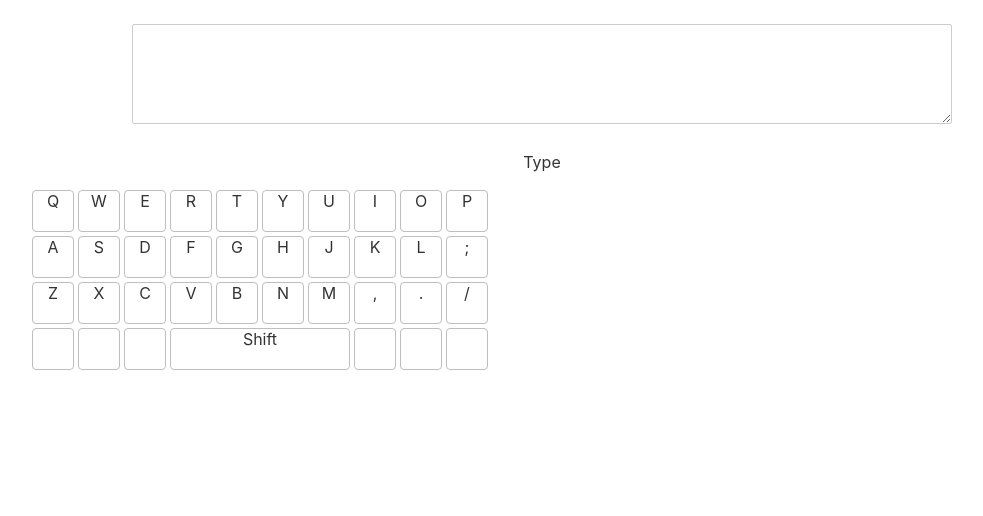
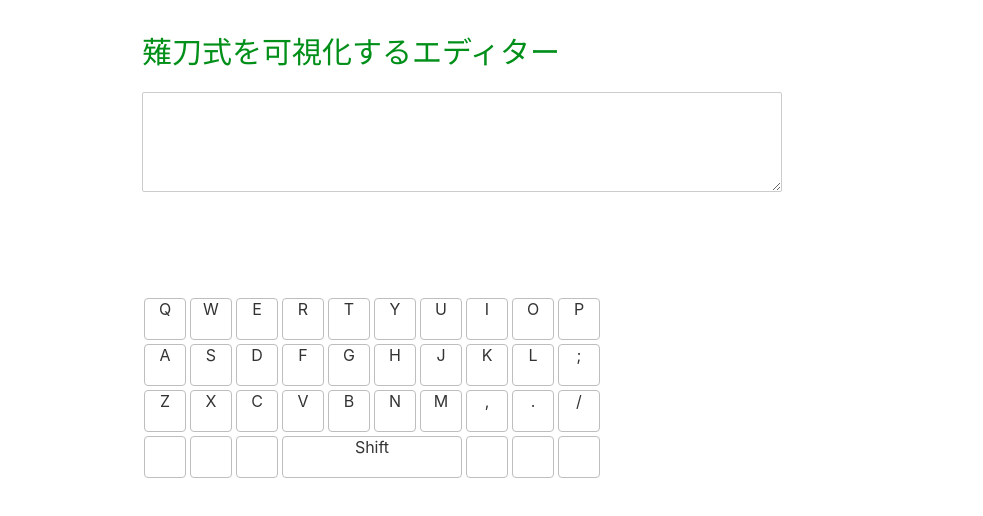
Before and after one commit to eswai/naginata_editor, a Svelte app: page / in a window 1280 px wide. Shown: the top 516 px of the page, without its empty margins (98-1081 px from the left). Built offline with nearby package versions, Linux system fonts and the light colour scheme.

Commit message:
layout, naginata table

```diff
--- a/src/App.svelte
+++ b/src/App.svelte
@@ -33,6 +33,7 @@
 		".": {"legend": ".", "css": "keyoff", "keycode": 190},
 		"/": {"legend": "/", "css": "keyoff", "keycode": 191},
 		"shift": {"legend": "Shift", "css": "keyoff", "keycode": 16},
+		"-": {"legend": "-", "css": "keyoff", "keycode": 173},
 	};
 
 	const naginata = {
@@ -47,7 +48,6 @@
 		"ki"    : ["w"              ], // き
 		"ku"    : ["h"              ], // く
 		"ke"    : ["x"              ], // け
-		"ke"    : ["shift", "x"     ], // け
 		"ko"    : ["v"              ], // こ
 		"sa"    : ["shift", "u"     ], // さ
 		"si"    : ["r"              ], // し
@@ -69,7 +69,6 @@
 		"hu"    : ["shift", "."     ], // ふ
 		"he"    : ["p"              ], // へ
 		"ho"    : ["z"              ], // ほ
-		"ho"    : ["shift", "z"     ], // ほ
 		"ma"    : ["shift", "f"     ], // ま
 		"mi"    : ["shift", "b"     ], // み
 		"mu"    : ["shift", ","     ], // む
@@ -82,7 +81,6 @@
 		"ri"    : ["shift", "e"     ], // り
 		"ru"    : ["i"              ], // る
 		"re"    : ["/"              ], // れ
-		"re"    : ["shift", "/"     ], // れ
 		"ro"    : ["a"              ], // ろ
 		"wa"    : ["shift", "l"     ], // わ
 		"wo"    : ["shift", "c"     ], // を
@@ -202,23 +200,14 @@
 
 			// 小書き
 		"xya"   : ["q", "h"         ], // ゃ
-		"xya"   : ["q", "shift", "h"], // ゃ
 		"xyu"   : ["q", "p"         ], // ゅ
-		"xyu"   : ["q", "shift", "p"], // ゅ
 		"xyo"   : ["q", "i"         ], // ょ
-		"xyo"   : ["q", "shift", "i"], // ょ
 		"xa"    : ["q", "j"         ], // ぁ
-		"xa"    : ["q", "shift", "j"], // ぁ
 		"xi"    : ["q", "k"         ], // ぃ
-		"xi"    : ["q", "shift", "k"], // ぃ
 		"xu"    : ["q", "l"         ], // ぅ
-		"xu"    : ["q", "shift", "l"], // ぅ
 		"xe"    : ["q", "o"         ], // ぇ
-		"xe"    : ["q", "shift", "o"], // ぇ
 		"xo"    : ["q", "n"         ], // ぉ
-		"xo"    : ["q", "shift", "n"], // ぉ
 		"xwa"   : ["q", "l"         ], // ゎ
-		"xwa"   : ["q", "shift", "l"], // ゎ
 		"xtu"   : ["g"              ], // っ
 
 		"."     : ["m", "shift"     ],
@@ -229,6 +218,7 @@
 
 	function handleType(evt) {
 		var kc = evt.which;
+				console.log(kc);
 
 		for (var k in keys) {
 			if (keys[k].keycode == kc) {
@@ -272,9 +262,10 @@
 </script>
 
 <main>
+	<h1>薙刀式を可視化するエディター</h1>
 	<textarea bind:value={text} on:keyup={handleType}></textarea>
-	<p>Type {text}</p>
 
+	<div class="keyboard">
 		<div class="row">
 			<div class="key1u {keys["q"].css}">{keys["q"].legend}</div>
 			<div class="key1u {keys["w"].css}">{keys["w"].legend}</div>
@@ -323,15 +314,18 @@
 			<div class="key1u"></div>
 			<div class="key1u"></div>
 		</div>
+	</div>
 
 </main>
 
 <style>
 	main {
+		margin: 0 auto;
+	}
+
+	.keyboard {
+    margin: auto;
 		text-align: center;
-		padding: 1em;
-		max-width: 240px;
-		margin: 0 auto;
 	}
 
 	.key1u {
@@ -367,17 +361,22 @@
 	}
 
 	h1 {
-		color: #ff3e00;
+		color: #008f18;
 		text-transform: uppercase;
-		font-size: 4em;
+		font-size: 30px;
 		font-weight: 100;
 	}
 
-	textarea { width: 80%; height: 100px; }
+	textarea {
+		width: 80%;
+		height: 100px;
+		font-size: 20px;
+		margin-bottom: 100px;
+	}
 
 	@media (min-width: 640px) {
 		main {
-			max-width: 1024px;
+			max-width: 800px;
 		}
 	}
 </style>
```
Lines whose indentation alone changed are shown as unchanged.
